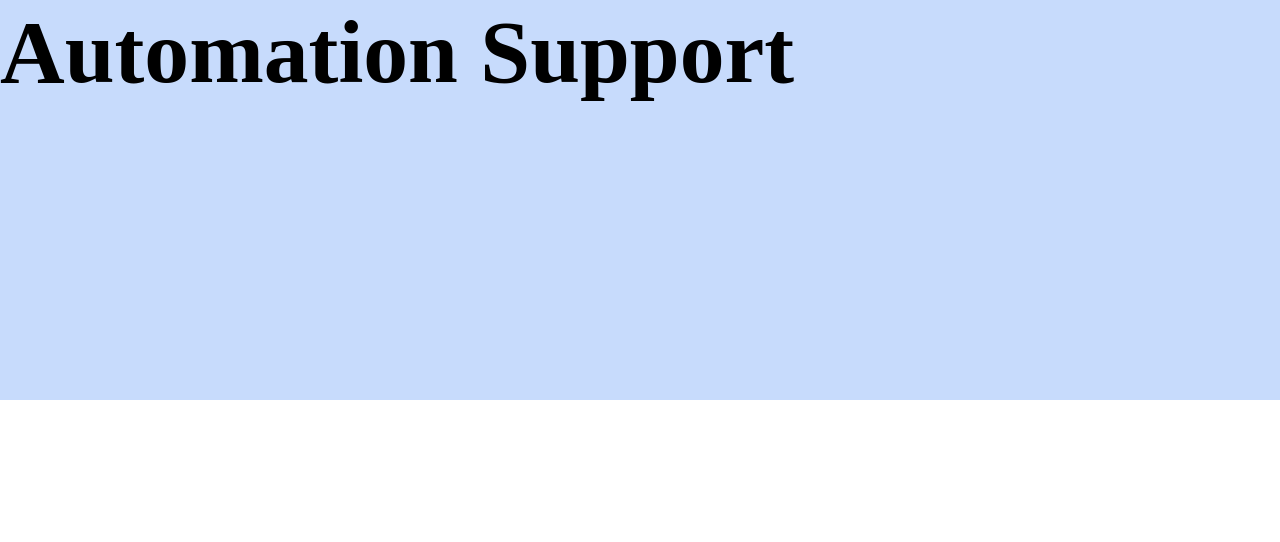
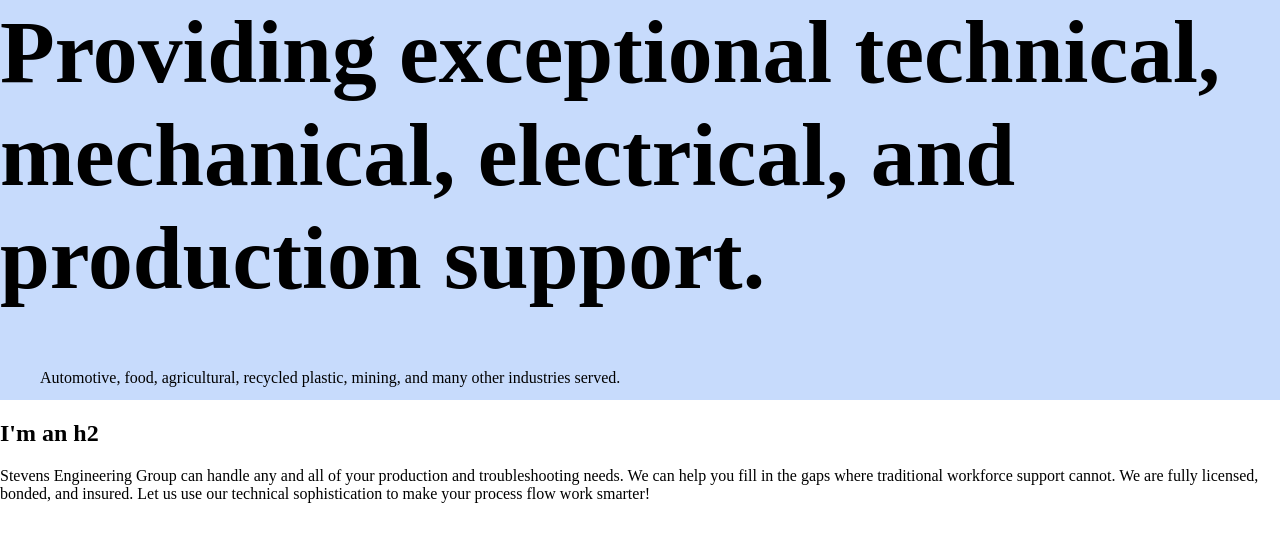
Before and after one commit to brandon2babe/brandon2babe.github.io, a plain HTML site: page stevenseng.html in a window 1280 px wide. Drawn offline with Linux system fonts and the light colour scheme.

Commit message:
added items

```diff
--- a/stevenseng.html
+++ b/stevenseng.html
@@ -31,11 +31,25 @@
         height: 50vh;
       }
 </style>
-</html>
-</html>
+ <body>
+    <div class="full-hero hero-home">
+        <h1>Providing exceptional technical, mechanical, electrical, and production support.</h1>
+
+        <ul>
+            Automotive, food, agricultural, recycled plastic, mining, and many other industries served.
+        </ul>
+    </div>
+    <h2>I'm an h2</h2>
+
+    <p>
+        Stevens Engineering Group can handle any and all of your production and troubleshooting needs. We can help you fill in the gaps where traditional workforce support cannot. We are fully licensed, bonded, and insured. Let us use our technical sophistication to make your process flow work smarter!
+    </p>
 
 
-<body>
-    <div class="full-hero hero-home">
-      <h1>Automation Support</h1>
-    </html>
+
+
+
+
+</body>
+
+ </html>
```
